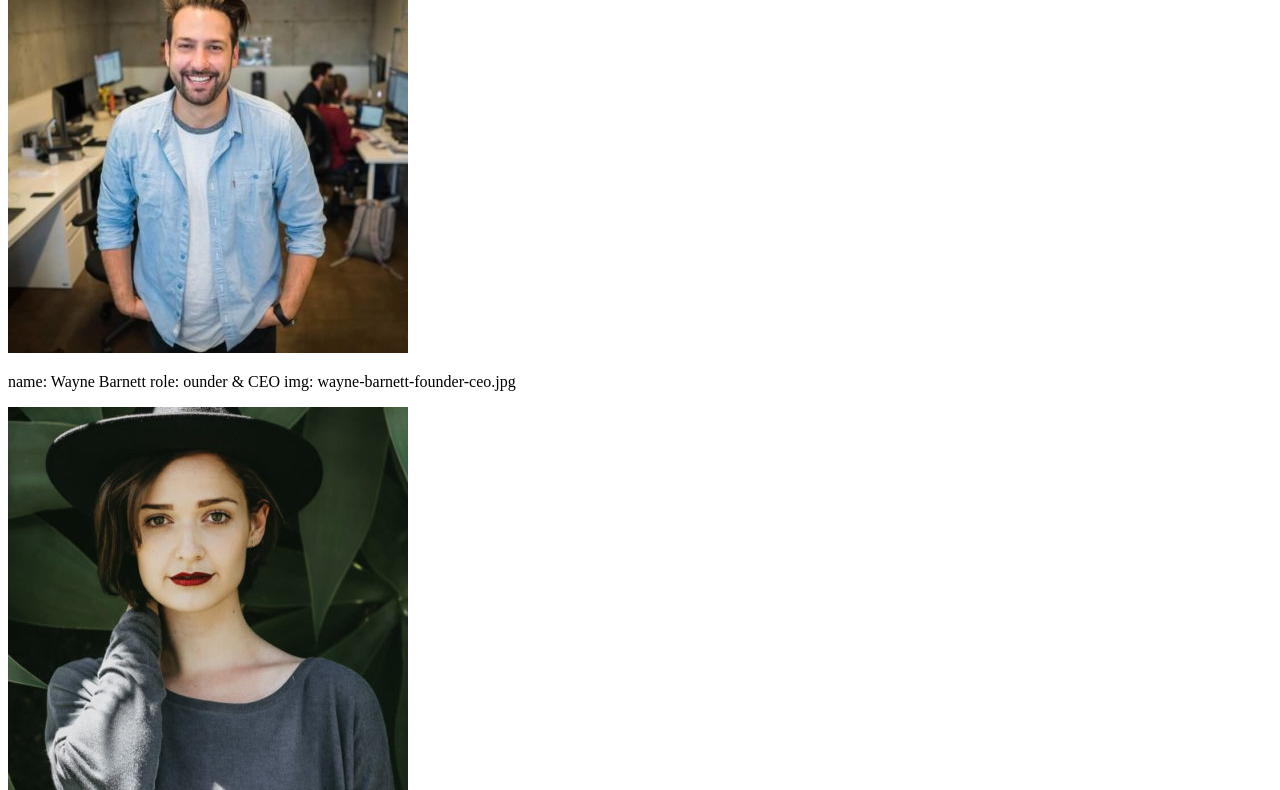
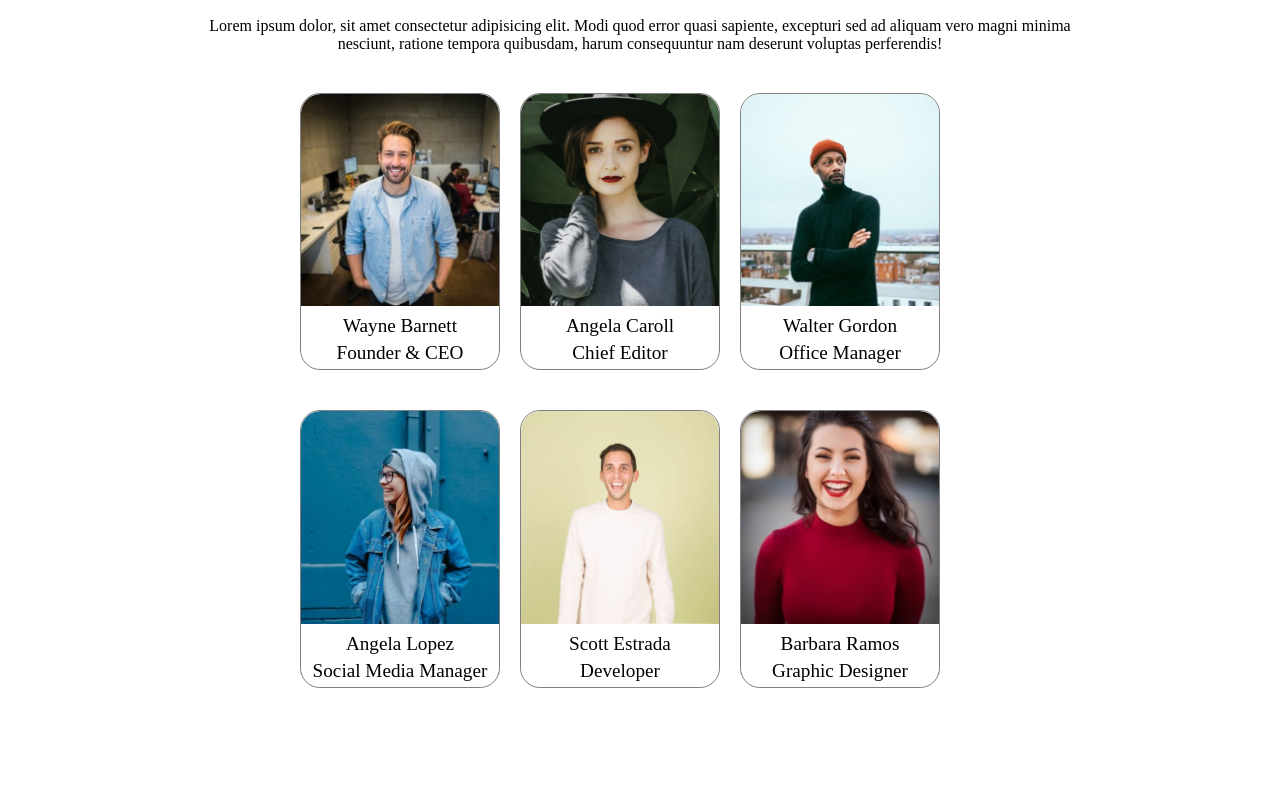
Before and after one commit to DanielMarella/js-our-team, a plain HTML site: page index.html in a window 1280 px wide. Shown: the part 84-874 px from the top of the page. After the commit the page ends 800 px from the top, so only its background shows below. Drawn offline with Linux system fonts and the light colour scheme.

Commit message:
done the second bonus

```diff
--- /dev/null
+++ b/css/style.css
@@ -0,0 +1,48 @@
+/* RESET */
+
+*{
+    margin: 0;
+    padding: 0;
+    box-sizing: border-box;
+
+}
+
+
+h1{
+    margin: 2rem 0;
+    text-align: center;
+}
+
+.p-head{
+    text-align: center;
+    margin: 20px auto;
+    width: 900px;
+}
+
+img{
+    width: 100%;
+    border-top-left-radius: 20px;
+    border-top-right-radius: 20px;
+}
+
+.container{
+    margin: 0 auto;
+    display: flex;
+    flex-wrap: wrap;
+    width: 700px;
+
+}
+
+.card{
+    border-radius: 20px;
+    width: 200px;
+    margin: 20px 10px;
+    text-align: center;
+    background-color: white;
+    border: 1px solid grey;
+}
+
+.card p{
+    font-size: 1.2rem;
+    margin: 5px 0;
+}
--- a/index.html
+++ b/index.html
@@ -4,42 +4,74 @@
     <meta charset="UTF-8">
     <meta http-equiv="X-UA-Compatible" content="IE=edge">
     <meta name="viewport" content="width=device-width, initial-scale=1.0">
+    <!-- My_css -->
+    <link rel="stylesheet" href="css/style.css">
     <title>Our_Team</title>
 </head>
 <body>
 
+    <main>
+        <h1> OUR TEAM </h1>
+        <p class="p-head">Lorem ipsum dolor, sit amet consectetur adipisicing elit. Modi quod error quasi sapiente, excepturi sed ad aliquam vero magni minima nesciunt, ratione tempora quibusdam, harum consequuntur nam deserunt voluptas perferendis!</p>
+
+        <div class="container">
+
+            <div class="card">
                 <div id="userImgOne">
                 </div>
-    <p id="userOne">
+                <p id="userNameOne">
                 </p>
+                <p id="userMansionOne">
+                </p>
+            </div>
 
-
+            <div class="card">
                 <div id="userImgTwo">
                 </div>
-    <p id="userTwo">
+                <p id="userNameTwo">
                 </p>
+                <p id="userMansionTwo">
+                </p>
+            </div>
 
+            <div class="card">
                 <div id="userImgThree">
                 </div>
-    <p id="userThree">
+                <p id="userNameThree">
                 </p>
+                <p id="userMansionThree">
+                </p>
+            </div>
 
+            <div class="card">
                 <div id="userImgFour">
                 </div>
-    <p id="userFour">
+                <p id="userNameFour">
                 </p>
+                <p id="userMansionFour">
+                </p>
+            </div>
 
+            <div class="card">
                 <div id="userImgFive">
                 </div>
-    <p id="userFive">
+                <p id="userNameFive">
                 </p>
+                <p id="userMansionFive">
+                </p>
+            </div>
 
+            <div class="card">
                 <div id="userImgSix">
                 </div>
-    <p id="userSix">
+                <p id="userNameSix">
                 </p>
+                <p id="userMansionSix">
+                </p>
+            </div>
+        </div>
 
-
+    </main>
         <script src="js/myscript.js"></script>
     </body>
 </html>
--- a/js/myscript.js
+++ b/js/myscript.js
@@ -15,6 +15,8 @@
 // BONUS 1:
 // Trasformare la stringa foto in una immagine effettiva xx
 
+// BONUS 2:
+// Organizzare i singoli membri in card/schede
 
 // Wayne Barnett     ounder & CEO      wayne-barnett-founder-ceo.jpg
 // Angela Caroll     Chief Editor      angela-caroll-chief-editor.jpg
@@ -29,7 +31,7 @@ const team = [];
 
 const userOne = {
     name : 'Wayne Barnett',
-    role : 'ounder & CEO',
+    role : 'Founder & CEO',
     profileImg : 'wayne-barnett-founder-ceo.jpg'
 }
 
@@ -38,7 +40,8 @@ imgOne.src = "img/wayne-barnett-founder-ceo.jpg";
 let srcOne = document.getElementById("userImgOne");
 srcOne.appendChild(imgOne);
 
-document.getElementById('userOne').innerHTML = 'name:  ' + userOne.name + ' role: ' + userOne.role + ' img: ' + userOne.profileImg;
+document.getElementById('userNameOne').innerHTML =  userOne.name;
+document.getElementById('userMansionOne').innerHTML = userOne.role;
 console.log('name:  ' + userOne.name, 'role: ' + userOne.role, 'img: ' + userOne.profileImg);
 
 
@@ -53,7 +56,8 @@ imgTwo.src = 'img/angela-caroll-chief-editor.jpg'
 let srcTwo = document.getElementById("userImgTwo");
 srcTwo.appendChild(imgTwo);
 
-document.getElementById('userTwo').innerHTML = 'name:  ' + userTwo.name + ' role: ' + userTwo.role + 'img: ' + userTwo.profileImg;
+document.getElementById('userNameTwo').innerHTML =  userTwo.name;
+document.getElementById('userMansionTwo').innerHTML = userTwo.role;
 console.log('name:  ' + userTwo.name, 'role: ' + userTwo.role, 'img: ' + userTwo.profileImg);
 
 
@@ -69,7 +73,8 @@ imgThree.src = "img/walter-gordon-office-manager.jpg";
 let srcThree = document.getElementById("userImgThree");
 srcThree.appendChild(imgThree);
 
-document.getElementById('userThree').innerHTML = 'name:  ' + userThree.name + ' role: ' + userThree.role +  ' img: ' + userThree.profileImg;
+document.getElementById('userNameThree').innerHTML =  userThree.name;
+document.getElementById('userMansionThree').innerHTML = userThree.role;
 console.log('name:  ' + userThree.name, 'role: ' + userThree.role,  'img: ' + userThree.profileImg);
 
 
@@ -84,7 +89,8 @@ imgFour.src = "img/angela-lopez-social-media-manager.jpg";
 let srcFour = document.getElementById("userImgFour");
 srcFour.appendChild(imgFour);
 
-document.getElementById('userFour').innerHTML = 'name:  ' + userFour.name + ' role: ' + userFour.role +  ' img: ' + userFour.profileImg;
+document.getElementById('userNameFour').innerHTML =  userFour.name;
+document.getElementById('userMansionFour').innerHTML = userFour.role;
 console.log('name:  ' + userFour.name, 'role: ' + userFour.role,  'img: ' + userFour.profileImg);
 
 
@@ -99,7 +105,8 @@ imgFive.src = "img/scott-estrada-developer.jpg";
 let srcFive = document.getElementById("userImgFive");
 srcFive.appendChild(imgFive);
 
-document.getElementById('userFive').innerHTML = 'name:  ' + userFive.name + ' role: ' + userFive.role + ' img: ' + userFive.profileImg;
+document.getElementById('userNameFive').innerHTML =  userFive.name;
+document.getElementById('userMansionFive').innerHTML = userFive.role;
 console.log('name:  ' + userFive.name, 'role: ' + userFive.role,  'img: ' + userFive.profileImg);
 
 
@@ -114,7 +121,8 @@ imgSix.src = "img/barbara-ramos-graphic-designer.jpg";
 let srcSix = document.getElementById("userImgSix");
 srcSix.appendChild(imgSix);
 
-document.getElementById('userSix').innerHTML = 'name:  ' + userSix.name + ' role: ' + userSix.role +  ' img: ' + userSix.profileImg;
+document.getElementById('userNameSix').innerHTML =  userSix.name;
+document.getElementById('userMansionSix').innerHTML = userSix.role;
 console.log('name:  ' + userSix.name, 'role: ' + userSix.role,  'img: ' + userSix.profileImg);
 
 
```
Lines whose indentation alone changed are shown as unchanged.
